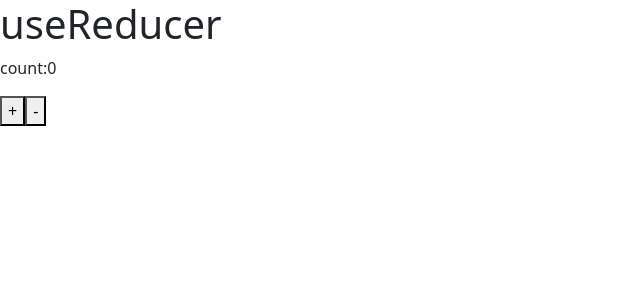
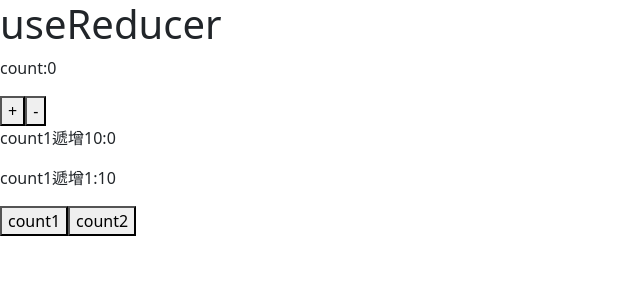
Before and after one commit to amber022834/my-react-demo, a React (Vite) app: page / in a window 1280 px wide. Shown: the top 300 px of the page, without its empty margins (0-640 px from the left). Built offline with nearby package versions, Linux system fonts and the light colour scheme.

Commit message:
購物車

```diff
--- a/src/0527/App.jsx
+++ b/src/0527/App.jsx
@@ -1,9 +1,11 @@
 import Reducer from "./component/reducer"
+import Reducer2 from "./component/Reducer2"
 export default function App(){
     return(
         <>
         <h1>useReducer</h1>
         <Reducer/>
+        <Reducer2/>
         </>
     )
 }
--- /dev/null
+++ b/src/0527/component/Reducer2.jsx
@@ -0,0 +1,39 @@
+import { useReducer } from "react"
+
+export default function Reducer2() {
+    //設定預設值
+    const initialState = {
+        count1:0,
+        count2:10
+    }
+
+    //改變state函式
+    const reducer = (state, action) => {
+        switch (action) {
+            case 'add':
+                return {
+                    ...state,
+                    count1: state.count1 + action.value
+                }
+            case 'add2':
+                return {
+                    ...state,
+                    count1: state.count2 + 1,
+                }
+            default:
+                return state;
+        }
+    }
+
+    const [count, dispatch] = useReducer(reducer, initialState);
+    return (
+        <>
+            <div>
+                <p>count1遞增10:{count.count1}</p>
+                <p>count1遞增1:{count.count2}</p>
+                <button onClick={() => dispatch({ type: 'add', value: '10' })}>count1</button>
+                <button onClick={() => dispatch({ type: 'add2' })}>count2</button>
+            </div>
+        </>
+    )
+}
```
Also changed, not shown: src/0527/component/Reducer3.jsx (added, +32 -0 lines).
